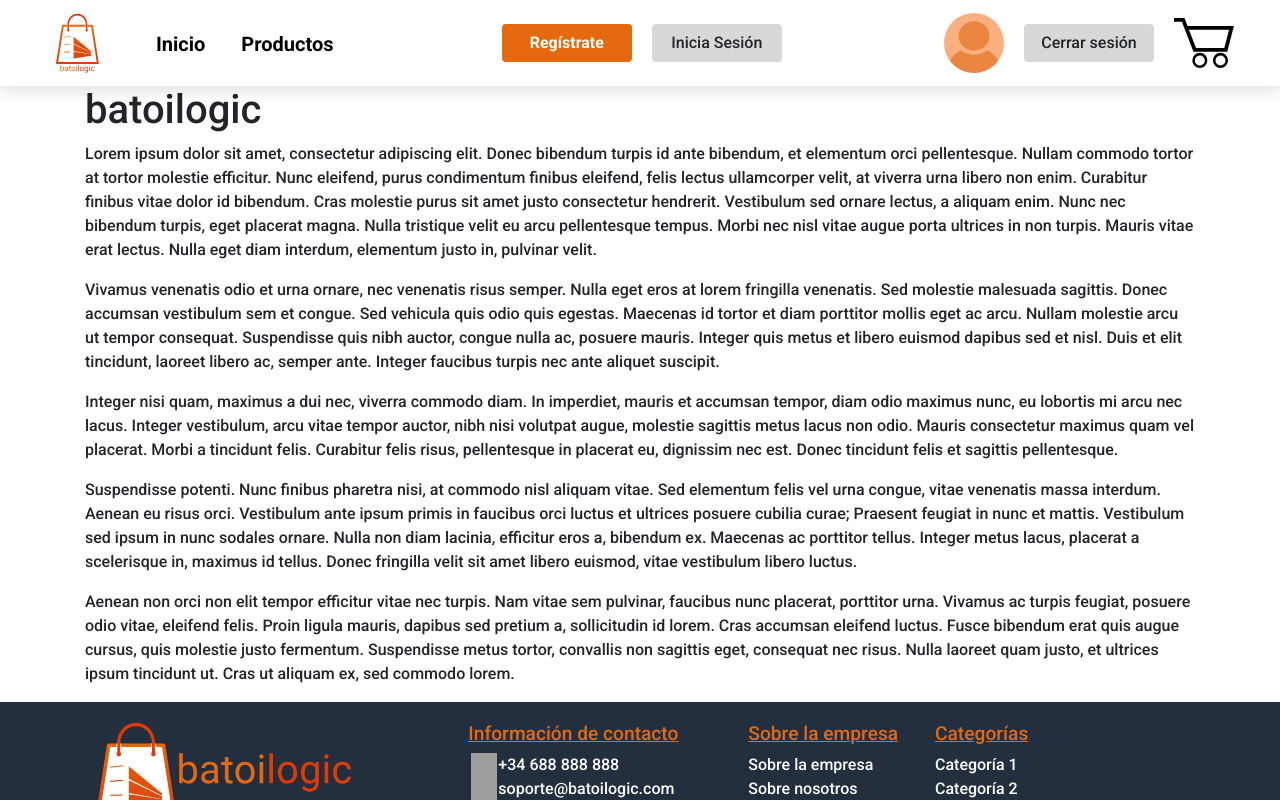
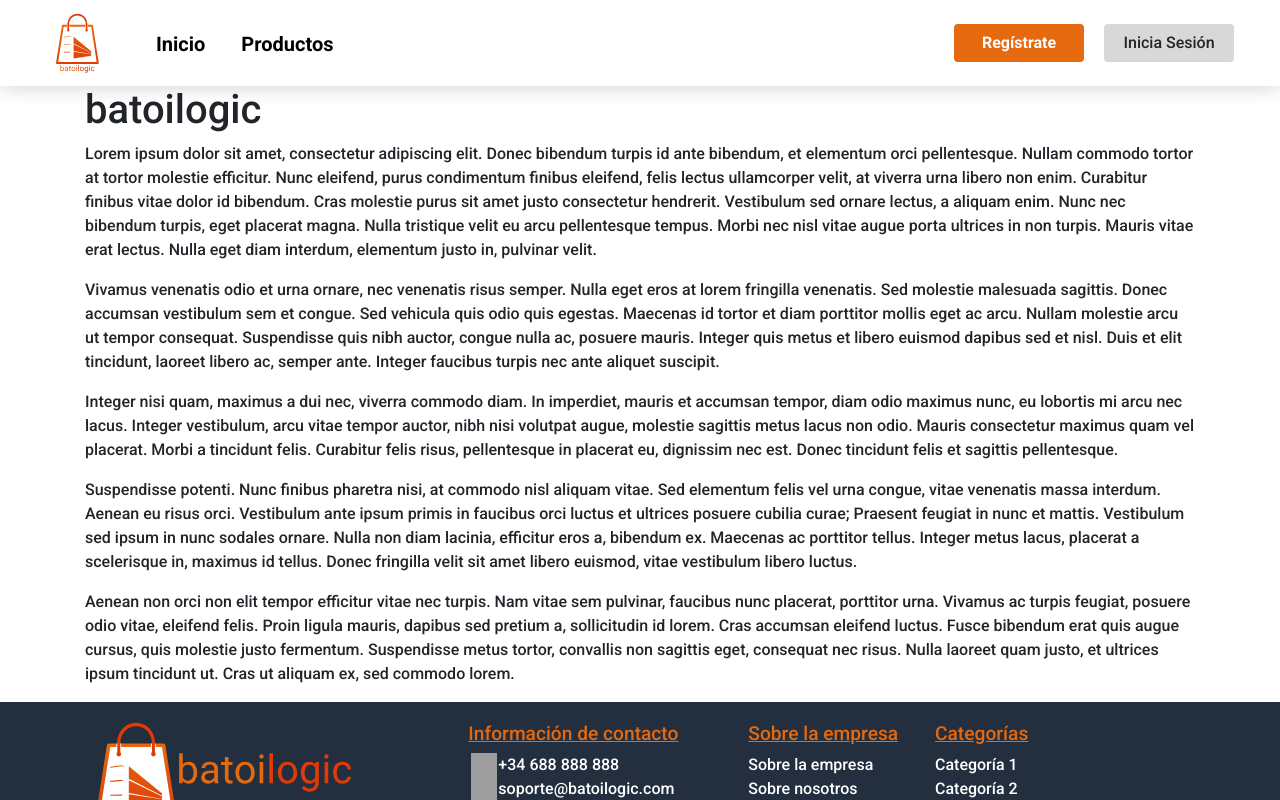
Before and after one commit to adridope/aplicacion_cliente, a Vue app: page / in a window 1280 px wide. Shown: the top 800 px of the page. Built offline with nearby package versions, Linux system fonts and the light colour scheme; grey boxes are pictures that could not be loaded.

Commit message:
Elementos de sesión ocultos con una variable

```diff
--- a/src/App.vue
+++ b/src/App.vue
@@ -9,21 +9,21 @@
                 <li><router-link class="navbar-brand headerLink" to="/">Inicio</router-link></li>
                 <li><router-link class="navbar-brand headerLink" to="/products">Productos</router-link></li>
                 <li>
-                    <router-link id="registerButtonMobile" class="btn d-lg-none" to="/register">Regístrate</router-link>
-                    <router-link id="loginButtonMobile" class="btn  d-lg-none" to="/login">Inicia Sesión</router-link>
+                    <router-link v-if="!activeSession" id="registerButtonMobile" class="btn d-lg-none" to="/register">Regístrate</router-link>
+                    <router-link v-if="!activeSession" id="loginButtonMobile" class="btn  d-lg-none" to="/login">Inicia Sesión</router-link>
 
-                    <img id="userIconMobile" class="d-lg-none" src="/img/users/placeholder/placeholder.png" alt="Icono">
-                    <router-link id="loginButtonMobile" class="btn  d-lg-none" to="/logout">Cerrar sesión</router-link>
-                    <router-link to="/shoppingCart"><img width="60px" id="header-logo-carritoMobile" class="d-lg-none header-logo-carrito" src="/img/batoiLogicResources/carro.svg" alt="carro"></router-link>
+                    <img v-if="activeSession" id="userIconMobile" class="d-lg-none" src="/img/users/placeholder/placeholder.png" alt="Icono">
+                    <router-link v-if="activeSession" id="loginButtonMobile" class="btn  d-lg-none" to="/logout">Cerrar sesión</router-link>
+                    <router-link v-if="activeSession" to="/shoppingCart"><img width="60px" id="header-logo-carritoMobile" class="d-lg-none header-logo-carrito" src="/img/batoiLogicResources/carro.svg" alt="carro"></router-link>
                 </li>
             </ul>
 
-              <router-link id="registerButton" class="btn d-none d-lg-block" to="/register">Regístrate</router-link>
-              <router-link id="loginButton" class="btn d-none d-lg-block" to="/login">Inicia Sesión</router-link>
+              <router-link v-if="!activeSession" id="registerButton" class="btn d-none d-lg-block" to="/register">Regístrate</router-link>
+              <router-link v-if="!activeSession" id="loginButton" class="btn d-none d-lg-block" to="/login">Inicia Sesión</router-link>
 
-              <router-link id="userIcon" to="/"><img class="d-none d-lg-block" src="/img/users/placeholder/placeholder.png" alt="Icono"></router-link>
-              <router-link id="loginButton" class="btn d-none d-lg-block" to="/logout">Cerrar sesión</router-link>
-              <router-link id="header-logo-carrito" to="/shoppingCart"><img class="d-none d-lg-block header-logo-carrito" src="/img/batoiLogicResources/carro.svg" alt="carro"></router-link>
+              <router-link v-if="activeSession" id="userIcon" to="/"><img class="d-none d-lg-block" src="/img/users/placeholder/placeholder.png" alt="Icono"></router-link>
+              <router-link v-if="activeSession" id="loginButton" class="btn d-none d-lg-block" to="/logout">Cerrar sesión</router-link>
+              <router-link v-if="activeSession" id="header-logo-carrito" to="/shoppingCart"><img class="d-none d-lg-block header-logo-carrito" src="/img/batoiLogicResources/carro.svg" alt="carro"></router-link>
         </div>
     </nav>
 </header>
@@ -101,3 +101,22 @@
     </footer>
   </div>
 </template>
+
+<script>
+export default {
+  data(){
+    return {
+      activeSession:false,
+      userName:""
+    }
+  },
+  created(){
+    if(localStorage.id){
+      this.activeSession=true;
+      this.userName = localStorage.name;
+    }else{
+      this.activeSession=false;
+    }
+  }
+}
+</script>
```
